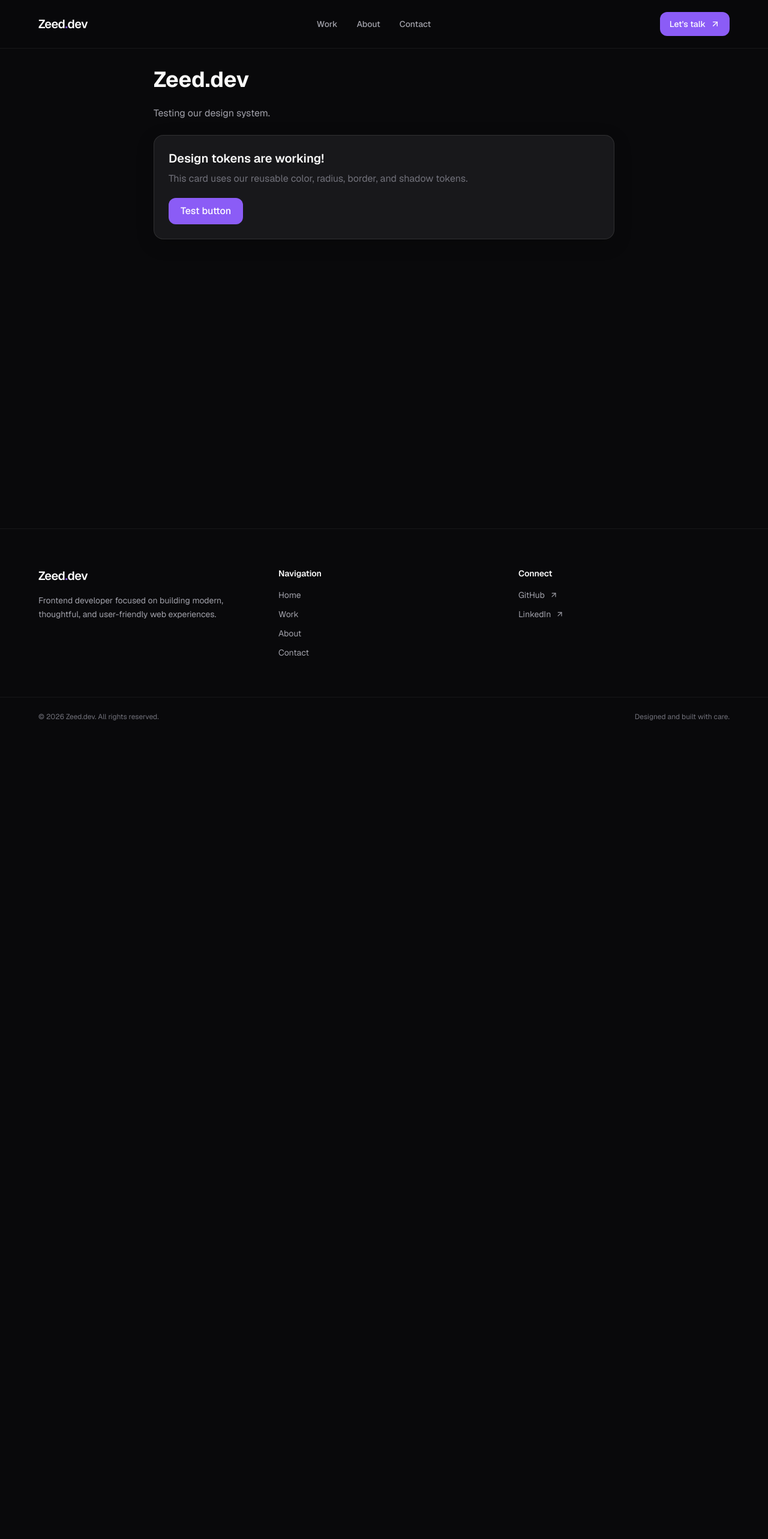
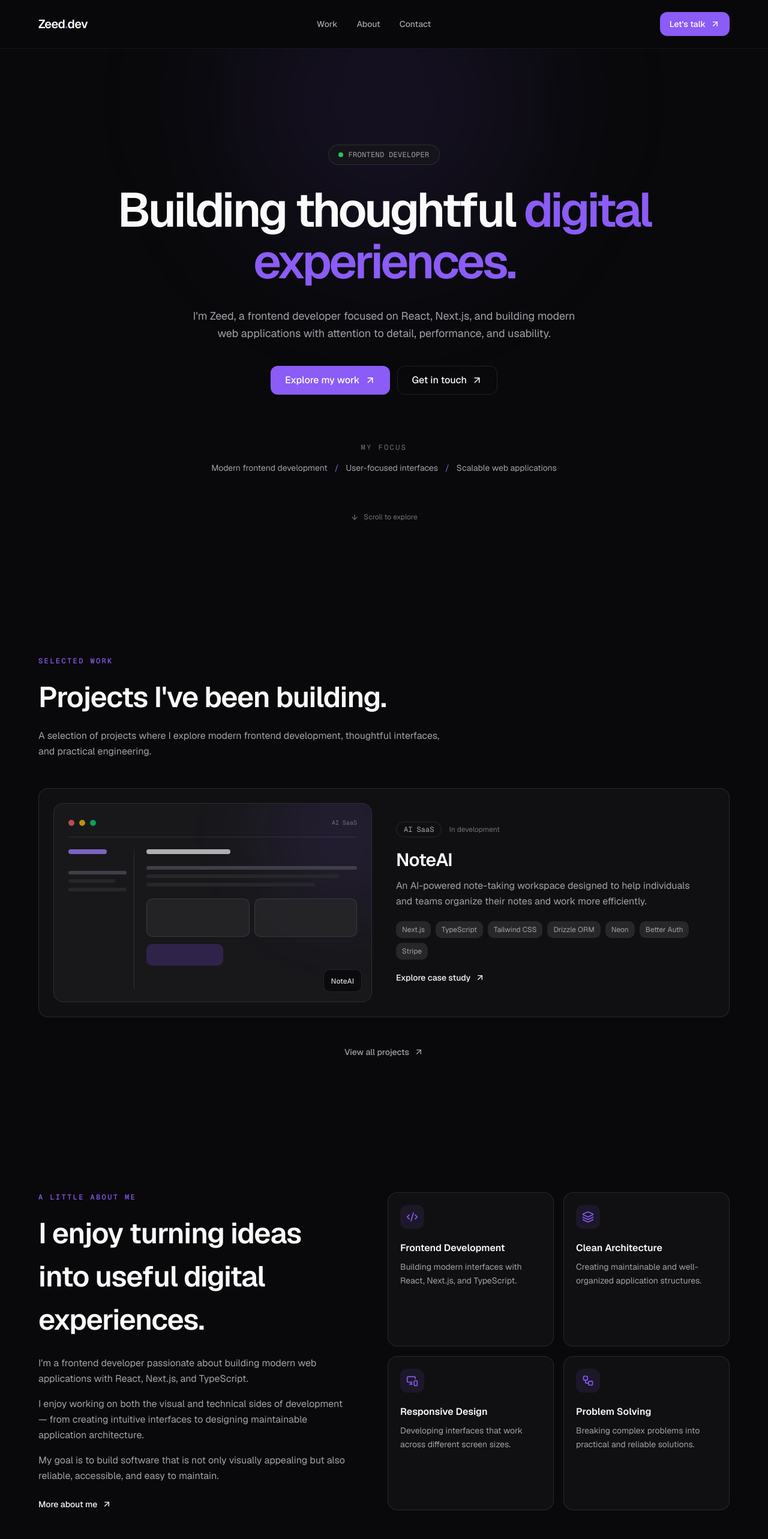
Before and after one commit to WinHtetZaw/zeed-portfolio, a Next.js app: page / in a window 1280 px wide. Shown: the top 2566 px of the page at 60% size. Before the commit the page ends 1227 px from the top, so only its background shows below. Built offline with nearby package versions, Linux system fonts and the light colour scheme.

Commit message:
style(ui): add about preview section

```diff
--- a/src/app/(portfolio)/page.tsx
+++ b/src/app/(portfolio)/page.tsx
@@ -1,24 +1,15 @@
+import AboutPreview from "@/features/home/components/about-preview";
+import { HeroSection } from "@/features/home/components/hero-section";
+import { SelectedProjects } from "@/features/home/components/selected-projects";
+
 export default function Home() {
   return (
-    <article className="min-h-screen bg-background p-8 text-foreground">
-      <div className="mx-auto max-w-3xl space-y-6">
-        <h1 className="text-4xl font-bold">Zeed.dev</h1>
+    <>
+      <HeroSection />
 
-        <p className="text-foreground-secondary">Testing our design system.</p>
+      <SelectedProjects />
 
-        <div className="rounded-xl border border-border bg-surface p-6 shadow-card">
-          <h2 className="text-xl font-semibold">Design tokens are working!</h2>
-
-          <p className="mt-2 text-foreground-muted">
-            This card uses our reusable color, radius, border, and shadow
-            tokens.
-          </p>
-
-          <button className="mt-5 rounded-lg bg-accent px-5 py-2.5 font-medium text-white transition-colors hover:bg-accent-hover">
-            Test button
-          </button>
-        </div>
-      </div>
-    </article>
+      <AboutPreview />
+    </>
   );
 }
--- /dev/null
+++ b/src/features/home/components/about-preview.tsx
@@ -0,0 +1,106 @@
+import Link from "next/link";
+import {
+  ArrowUpRight,
+  Code2,
+  Layers3,
+  MonitorSmartphone,
+  Workflow,
+} from "lucide-react";
+
+import Section from "@/components/ui/section";
+import SectionHeading from "@/components/ui/section-heading";
+
+const focusAreas = [
+  {
+    icon: Code2,
+    title: "Frontend Development",
+    description:
+      "Building modern interfaces with React, Next.js, and TypeScript.",
+  },
+  {
+    icon: Layers3,
+    title: "Clean Architecture",
+    description:
+      "Creating maintainable and well-organized application structures.",
+  },
+  {
+    icon: MonitorSmartphone,
+    title: "Responsive Design",
+    description:
+      "Developing interfaces that work across different screen sizes.",
+  },
+  {
+    icon: Workflow,
+    title: "Problem Solving",
+    description:
+      "Breaking complex problems into practical and reliable solutions.",
+  },
+];
+
+export default function AboutPreview() {
+  return (
+    <Section id="about">
+      <div className="grid gap-12 lg:grid-cols-[1fr_1.1fr] lg:gap-16">
+        {/* Introduction */}
+        <div className="flex flex-col items-start gap-6">
+          <SectionHeading
+            eyebrow="A little about me"
+            title="I enjoy turning ideas into useful digital experiences."
+          />
+
+          <div className="space-y-4 text-sm leading-relaxed text-foreground-secondary sm:text-base">
+            <p>
+              I'm a frontend developer passionate about building modern web
+              applications with React, Next.js, and TypeScript.
+            </p>
+
+            <p>
+              I enjoy working on both the visual and technical sides of
+              development — from creating intuitive interfaces to designing
+              maintainable application architecture.
+            </p>
+
+            <p>
+              My goal is to build software that is not only visually appealing
+              but also reliable, accessible, and easy to maintain.
+            </p>
+          </div>
+
+          <Link
+            href="/about"
+            className="inline-flex items-center gap-2 text-sm font-medium text-foreground transition-colors hover:text-accent"
+          >
+            More about me
+            <ArrowUpRight size={16} />
+          </Link>
+        </div>
+
+        {/* Focus Areas */}
+        <div className="grid gap-4 sm:grid-cols-2">
+          {focusAreas.map((area) => {
+            const Icon = area.icon;
+
+            return (
+              <article
+                key={area.title}
+                className="rounded-xl border border-border bg-surface/50 p-5 transition-colors duration-200 hover:border-white/15"
+              >
+                <div className="mb-5 flex size-10 items-center justify-center rounded-lg bg-accent/10 text-accent">
+                  <Icon size={20} />
+                </div>
+
+                <h3 className="mb-2 text-base font-semibold text-foreground">
+                  {area.title}
+                </h3>
+
+                <p className="text-sm leading-relaxed text-foreground-secondary">
+                  {area.description}
+                </p>
+              </article>
+            );
+          })}
+        </div>
+      </div>
+    </Section>
+  );
+}
--- /dev/null
+++ b/src/features/home/components/hero-section.tsx
@@ -0,0 +1,80 @@
+import Link from "next/link";
+import { ArrowDown, ArrowUpRight } from "lucide-react";
+import Section from "@/components/ui/section";
+import Button from "@/components/ui/button";
+
+export function HeroSection() {
+  return (
+    <Section className="relative isolate overflow-hidden !pt-28 md:!pt-40">
+      {/* Background decoration */}
+      <div
+        aria-hidden="true"
+        className="pointer-events-none absolute -top-40 left-1/2 -z-10 h-[500px] w-[500px] -translate-x-1/2 rounded-full bg-accent/10 blur-[120px]"
+      />
+
+      <div className="mx-auto flex max-w-4xl flex-col items-center text-center">
+        {/* Intro label */}
+        <div className="mb-8 inline-flex items-center gap-2 rounded-full border border-border bg-surface/70 px-4 py-2">
+          <span className="size-2 rounded-full bg-success" />
+
+          <span className="font-mono text-xs tracking-wide text-foreground-secondary">
+            FRONTEND DEVELOPER
+          </span>
+        </div>
+
+        {/* Main heading */}
+        <h1 className="text-display font-semibold leading-[1.08] tracking-[-0.05em] text-foreground">
+          Building thoughtful{" "}
+          <span className="text-accent">digital experiences.</span>
+        </h1>
+
+        {/* Description */}
+        <p className="mt-8 max-w-2xl text-base leading-relaxed text-foreground-secondary md:text-lg">
+          I'm Zeed, a frontend developer focused on React, Next.js, and building
+          modern web applications with attention to detail, performance, and
+          usability.
+        </p>
+
+        {/* CTA buttons */}
+        <div className="mt-10 flex flex-col gap-3 sm:flex-row">
+          <Link
+            href="/projects"
+            className="inline-flex h-12 items-center justify-center gap-2 rounded-lg bg-accent px-6 text-base font-medium text-white transition-colors hover:bg-accent-hover"
+          >
+            Explore my work
+            <ArrowUpRight size={18} />
+          </Link>
+
+          <Link
+            href="/contact"
+            className="inline-flex h-12 items-center justify-center gap-2 rounded-lg border border-border px-6 text-base font-medium text-foreground transition-colors hover:bg-surface"
+          >
+            Get in touch
+            <ArrowUpRight size={18} />
+          </Link>
+        </div>
+
+        {/* Focus areas */}
+        <div className="mt-20 flex flex-col items-center gap-4">
+          <p className="font-mono text-xs uppercase tracking-[0.2em] text-foreground-muted">
+            My focus
+          </p>
+
+          <div className="flex flex-wrap justify-center gap-x-3 gap-y-2 text-sm text-foreground-secondary">
+            <span>Modern frontend development</span>
+            <span className="text-accent">/</span>
+            <span>User-focused interfaces</span>
+            <span className="text-accent">/</span>
+            <span>Scalable web applications</span>
+          </div>
+        </div>
+
+        {/* Scroll indicator */}
+        <div className="mt-16 flex items-center gap-2 text-xs text-foreground-muted">
+          <ArrowDown size={14} />
+          <span>Scroll to explore</span>
+        </div>
+      </div>
+    </Section>
+  );
+}
```
